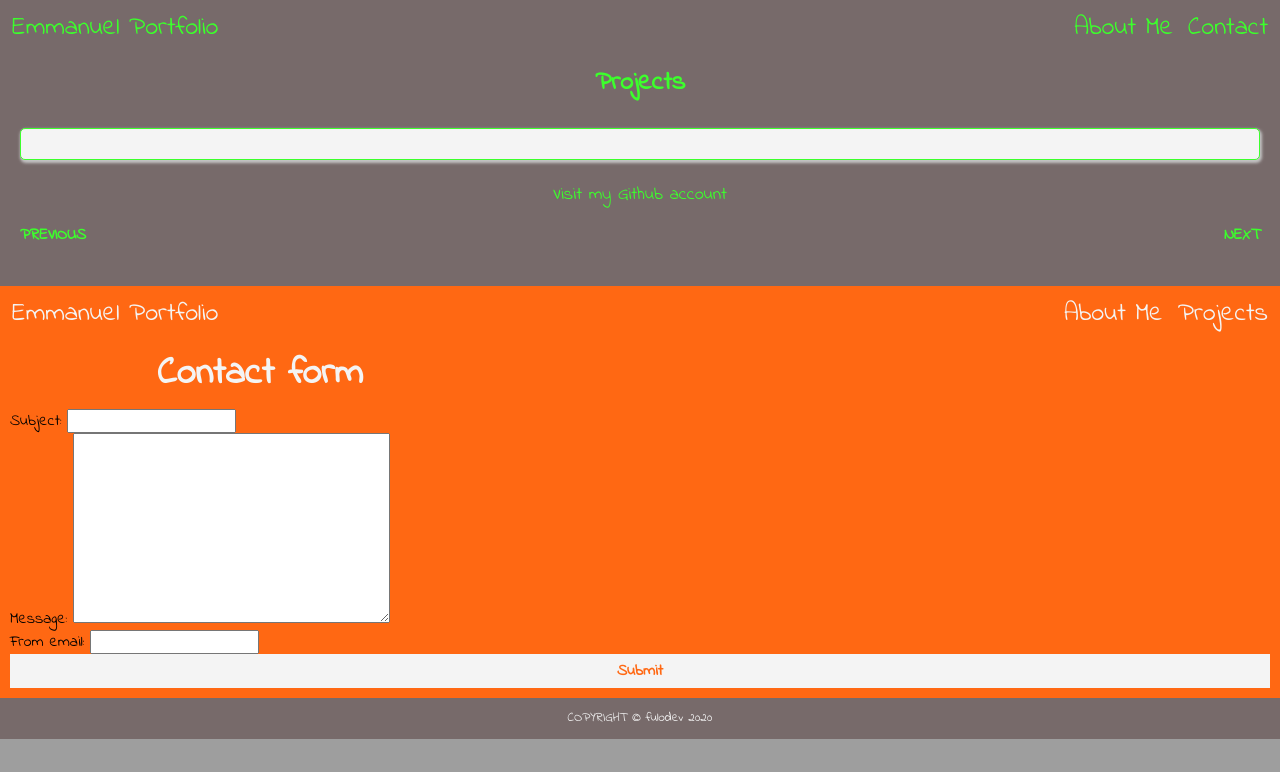
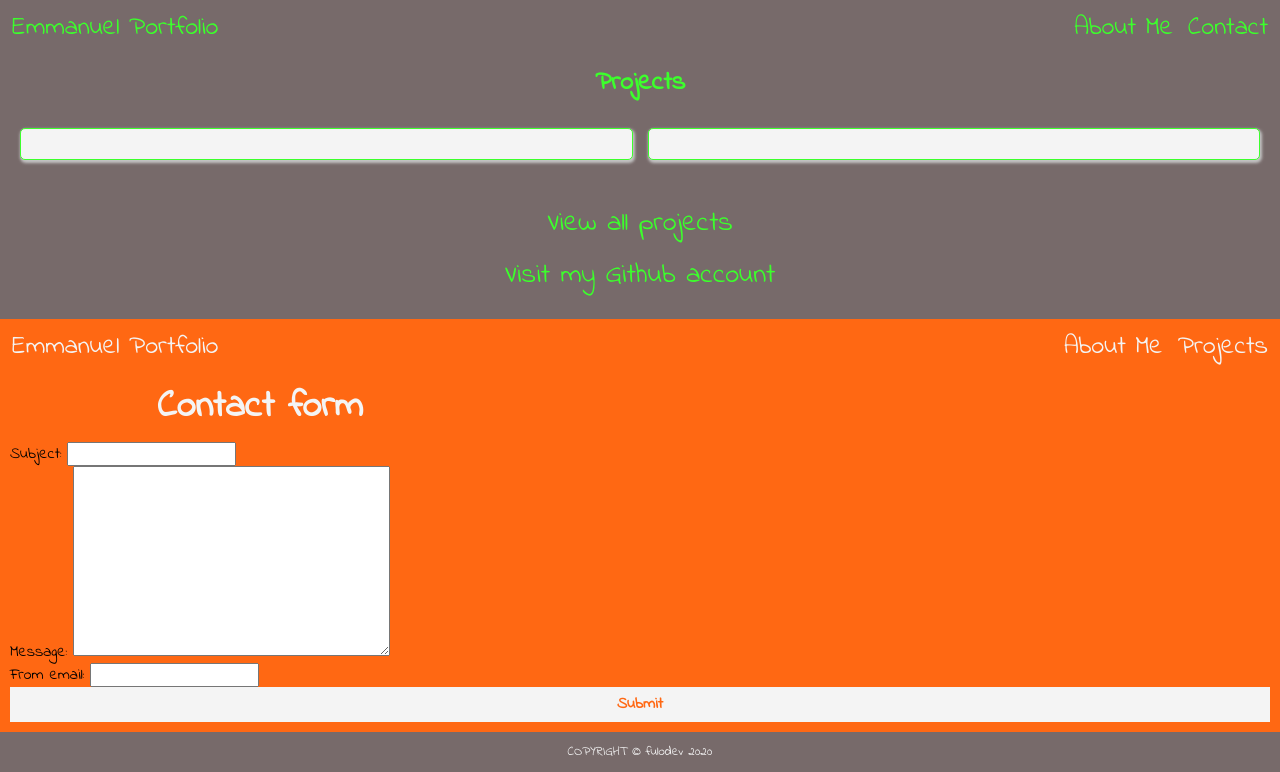
Before and after one commit to emmanueluwa/portfolio_project, a Django app: page / in a window 1280 px wide. Shown: the part 647-1419 px from the top of the page. Before the commit the page ends 1386 px from the top, so only its background shows below. Run offline with Django 3.2, Linux system fonts and the light colour scheme; data that the repository does not hold is empty.

Commit message:
adding styling to projects page

```diff
--- a/portfolio_project/static/portfolio_project/css/main.css
+++ b/portfolio_project/static/portfolio_project/css/main.css
@@ -601,6 +601,16 @@ h1 {
   line-height: 30rem;
   margin-bottom: 15rem;
 }
+@media (min-width: 767px) {
+  .hero1 h2 {
+    font-size: 38rem;
+    line-height: 40rem;
+  }
+  .hero1 p {
+    font-size: 28rem;
+    line-height: 37rem;
+  }
+}
 
 .container {
   max-width: 600rem;
@@ -654,18 +664,10 @@ h1 {
   }
 }
 
-.paginate {
-  display: flex;
-  justify-content: space-between;
-  font-weight: bold;
-}
-.paginate li {
-  color: var(--alpha);
-}
-
 .listing {
   margin: 30rem 10rem;
   background-color: var(--alert);
+  display: grid;
 }
 .listing__card {
   border: 1px var(--alpha) solid;
@@ -674,12 +676,66 @@ h1 {
   border-radius: 5rem;
   box-shadow: 1px 2px 3px 1px var(--elements);
   margin-bottom: 20rem;
+  display: grid;
+  margin-bottom: 15rem;
 }
 .listing__title {
   align-self: center;
+  font-size: 25rem;
+  align-self: center;
+  text-align: center;
+}
+.listing__view {
+  text-align: center;
+  font-size: 14rem;
+  text-decoration: underline;
+  display: block;
+  color: var(--alpha);
 }
 .listing__github {
   color: var(--alpha);
+  text-align: center;
+  align-self: center;
+}
+.listing__section {
+  display: grid;
+}
+.listing__card {
+  display: grid;
+  margin-bottom: 15rem;
+}
+.listing__picture {
+  display: none;
+  border-radius: 5px;
+  border-collapse: separate;
+}
+@media (min-width: 767px) {
+  .listing h2 {
+    font-size: 34rem;
+  }
+  .listing p {
+    font-size: 18rem;
+  }
+  .listing__section {
+    grid-template-columns: repeat(2, 1fr);
+    grid-column-gap: 15rem;
+  }
+  .listing__view {
+    font-size: 20rem;
+  }
+  .listing__picture {
+    width: 100%;
+    height: auto;
+    box-sizing: border-box;
+    display: flex;
+    border-radius: 50px;
+  }
+  .listing__picture img {
+    width: 100%;
+  }
+  .listing__body {
+    display: none;
+  }
 }
 
 .footer {
@@ -779,4 +835,11 @@ h1 {
   color: var(--gamma);
   font-weight: bold;
   padding: 8rem;
+}
+
+.paginate {
+  display: flex;
+  justify-content: space-between;
+  color: var(--alpha);
+  font-weight: bold;
 }/*# sourceMappingURL=main.css.map */
--- a/portfolio_project/static/portfolio_project/sass/components/_hero1.scss
+++ b/portfolio_project/static/portfolio_project/sass/components/_hero1.scss
@@ -1,6 +1,8 @@
 .hero1 {
   padding: 10rem;
   background-color: var(--alert);
+  // max-width: 895rem;
+  // margin: 10rem auto;
 
   h1 {
     font-size: 26rem;
@@ -18,16 +20,15 @@
     margin-bottom: 15rem;
   }
 
-  // @include respond-to("small") {
+  @include respond-to("small") {
+    h2 {
+      font-size: 38rem;
+      line-height: 40rem;
+    }
 
-  //   h1 {
-  //     font-size: 38rem;
-  //     line-height: 40rem;
-  //   }
-
-  //   p {
-  //     font-size: 28rem;
-  //     line-height: 37rem;
-  //   }
-  // }
+    p {
+      font-size: 28rem;
+      line-height: 37rem;
+    }
+  }
 }
--- a/portfolio_project/static/portfolio_project/sass/components/_listing.scss
+++ b/portfolio_project/static/portfolio_project/sass/components/_listing.scss
@@ -1,6 +1,7 @@
 .listing {
   margin: 30rem 10rem;
   background-color: var(--alert);
+  display: grid;
 
   &__card {
     border: 1px var(--alpha) solid;
@@ -9,22 +10,81 @@
     border-radius: 5rem;
     box-shadow: 1px 2px 3px 1px var(--elements);
     margin-bottom: 20rem;
+    display: grid;
+    margin-bottom: 15rem;
   }
 
   &__title {
     align-self: center;
-    // font-size: 25rem;
+    font-size: 25rem;
+    align-self: center;
+    text-align: center;
   }
 
-  // &__view {
-  //   text-align: center;
-  //   font-size: 14rem;
-  //   text-decoration: underline;
-  //   display: block;
-  //   color: var(--alpha);
-  // }
+  &__view {
+    text-align: center;
+    font-size: 14rem;
+    text-decoration: underline;
+    display: block;
+    color: var(--alpha);
+  }
 
   &__github {
     color: var(--alpha);
+    text-align: center;
+    align-self: center;
+  }
+
+  &__section {
+    display: grid;
+  }
+
+  &__card {
+    display: grid;
+    margin-bottom: 15rem;
+  }
+
+  &__picture {
+    display: none;
+    border-radius: 5px;
+    border-collapse: separate;
+  }
+
+  @include respond-to("small") {
+    h2 {
+      font-size: 34rem;
+    }
+
+    p {
+      font-size: 18rem;
+    }
+
+    &__section {
+      grid-template-columns: repeat(2, 1fr);
+      grid-column-gap: 15rem;
+    }
+
+    &__view {
+      font-size: 20rem;
+    }
+
+    &__picture {
+      width: 100%;
+      height: auto;
+      box-sizing: border-box;
+      display: flex;
+      border-radius: 50px;
+      img {
+        width: 100%;
+      }
+    }
+
+    // &__description {
+    //   display: none;
+    // }
+
+    &__body {
+      display: none;
+    }
   }
 }
--- a/portfolio_project/static/portfolio_project/sass/components/_paginate.scss
+++ b/portfolio_project/static/portfolio_project/sass/components/_paginate.scss
@@ -1,9 +1,6 @@
 .paginate {
   display: flex;
   justify-content: space-between;
+  color: var(--alpha);
   font-weight: bold;
-
-  li {
-    color: var(--alpha);
-  }
 }
--- a/portfolio_project/static/portfolio_project/sass/main.scss
+++ b/portfolio_project/static/portfolio_project/sass/main.scss
@@ -17,9 +17,9 @@
 @import "components/_hero.scss";
 @import "components/_hero1.scss";
 @import "components/_container.scss";
-@import "components/_paginate.scss";
 @import "components/_listing.scss";
 @import "components/_footer.scss";
 @import "components/_nav2.scss";
 @import "components/_hero2.scss";
 @import "components/_form.scss";
+@import "components/_paginate.scss";
--- a/portfolio_project/template/portfolio_project/home.html
+++ b/portfolio_project/template/portfolio_project/home.html
@@ -75,7 +75,7 @@
     <div class="hero1">
             <h1>Projects</h1>
                 <div class="listing">
-                    <section>
+                    <div class="listing__section">
                         <div class="listing__card">
                             <header class="listing__header">
                                 {% for project in projects %}
@@ -86,14 +86,21 @@
                                 {% endfor %}
 
                         </div>
-                        <p class="listing__github" href="github.com">Visit my Github account</p>
+                        <div class="listing__card">
+                            <header class="listing__header">
+                                {% for project in projects %}
+                                <h2 class="listing__title">{{ project.title }}</h2>
+                            </header>
 
-                        <ul class="paginate">
-                            <li> PREVIOUS </li>
+                            <a href="/post/{{ project.id }}" class="listing__view">See more</a>
+                            {% endfor %}
 
-                            <li>NEXT </li>
-                        </ul>
-                    </section>
+                        </div>
+                    </div>
+                </div>
+                <div hero__links>
+                    <p class="listing__projects" href="projects.html">View all projects</p>
+                    <p class="listing__github" href="github.com">Visit my Github account</p>
                 </div>
     </div>
 
```
Also changed, not shown: portfolio_project/template/portfolio_project/projects.html (+44 -20 lines), portfolio_project/static/portfolio_project/images/Cloud.jpg (deleted), portfolio_project/static/portfolio_project/images/cloud-big.jpg (deleted), 3 other files.
